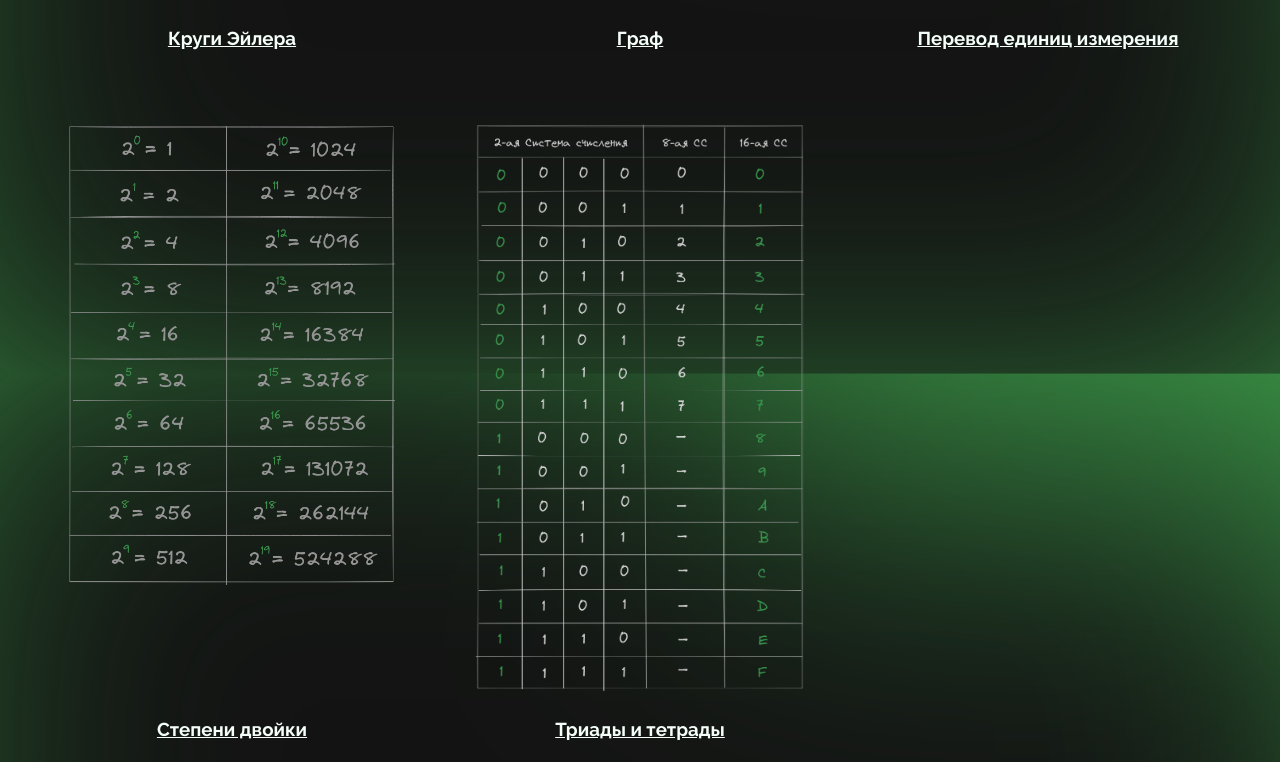
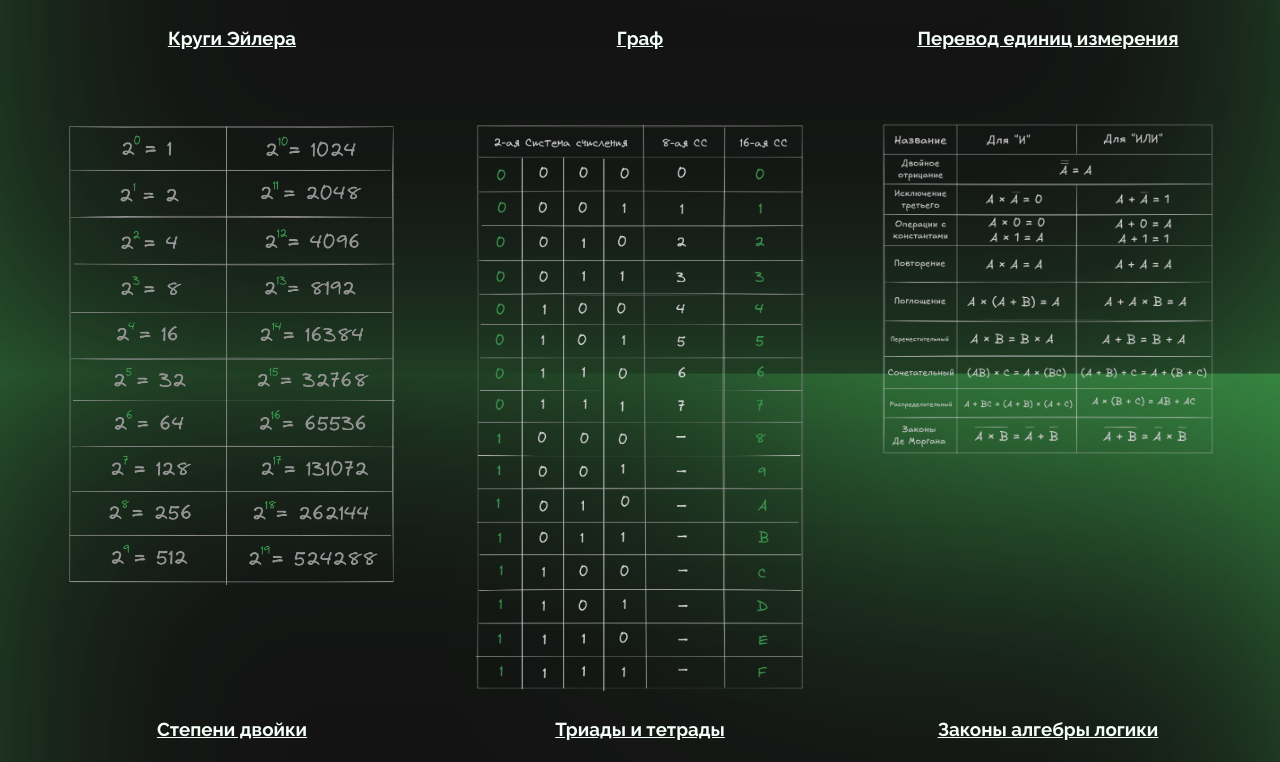
Before and after one commit to svbinf-ru/svbinf.ru, a Next.js app: page /materials/lessons in a window 1280 px wide. Shown: the part 478-1240 px from the top of the page. Built offline with nearby package versions, Linux system fonts and the light colour scheme.

Commit message:
chore(content): add logic stuff

```diff
--- a/content/materials/lessons.ts
+++ b/content/materials/lessons.ts
@@ -1,6 +1,7 @@
 import bin from '@/assets/materials/lessons/bin.webp'
 import euler from '@/assets/materials/lessons/euler.webp'
 import graph from '@/assets/materials/lessons/graph.webp'
+import logic from '@/assets/materials/lessons/logic.webp'
 import powers from '@/assets/materials/lessons/powers.webp'
 import units from '@/assets/materials/lessons/units.webp'
 
@@ -32,4 +33,9 @@ export const images: MaterialsImage[] = [
         caption: 'Триады и тетрады',
         full: '/img/lessons/bin.png',
     },
+    {
+        src: logic,
+        caption: 'Законы алгебры логики',
+        full: '/img/lessons/logic.png',
+    },
 ]
```
Also changed, not shown: assets/materials/lessons/logic.webp (added), 1 other file (tests, documents, lock files or other folders).
